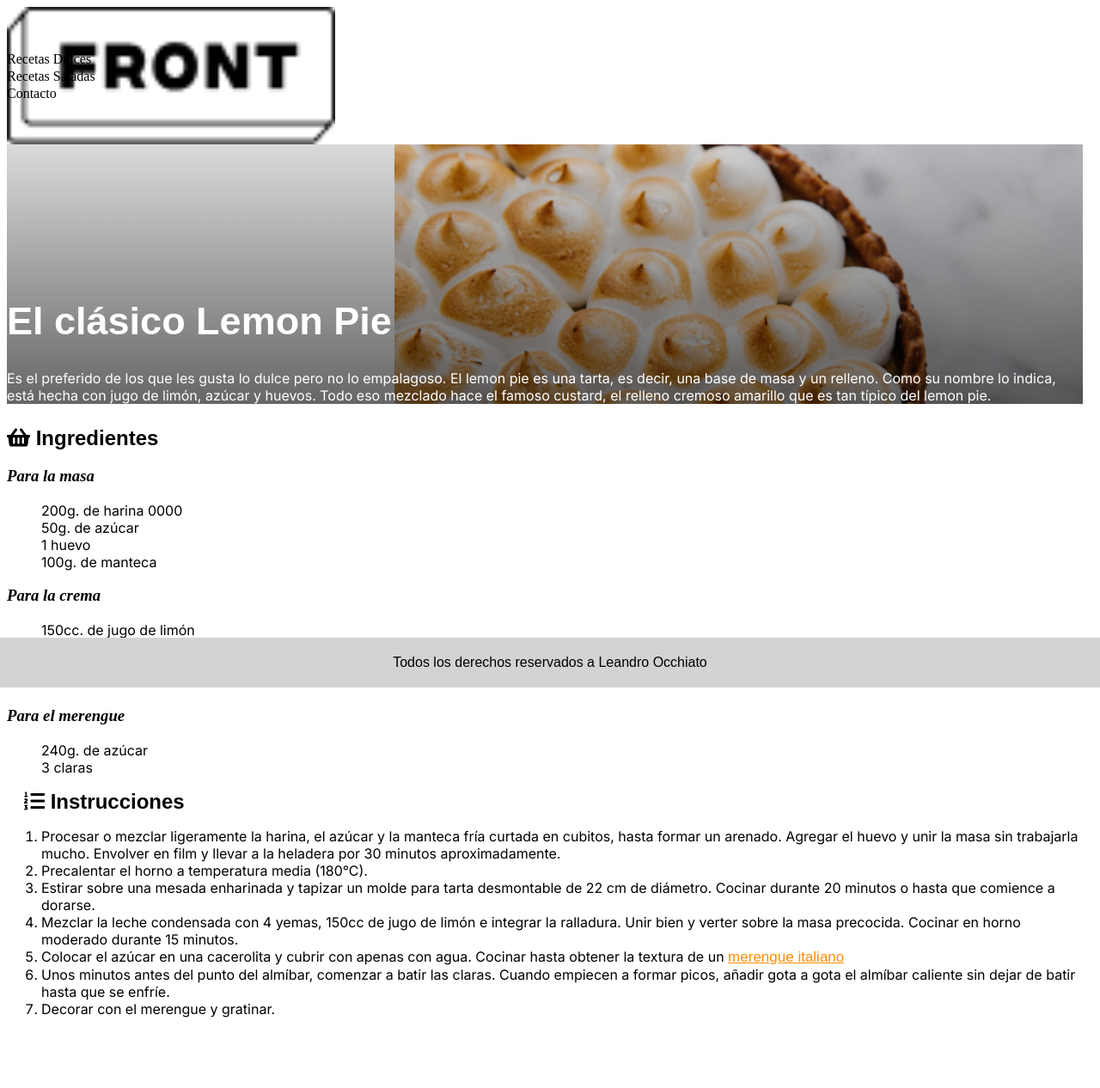
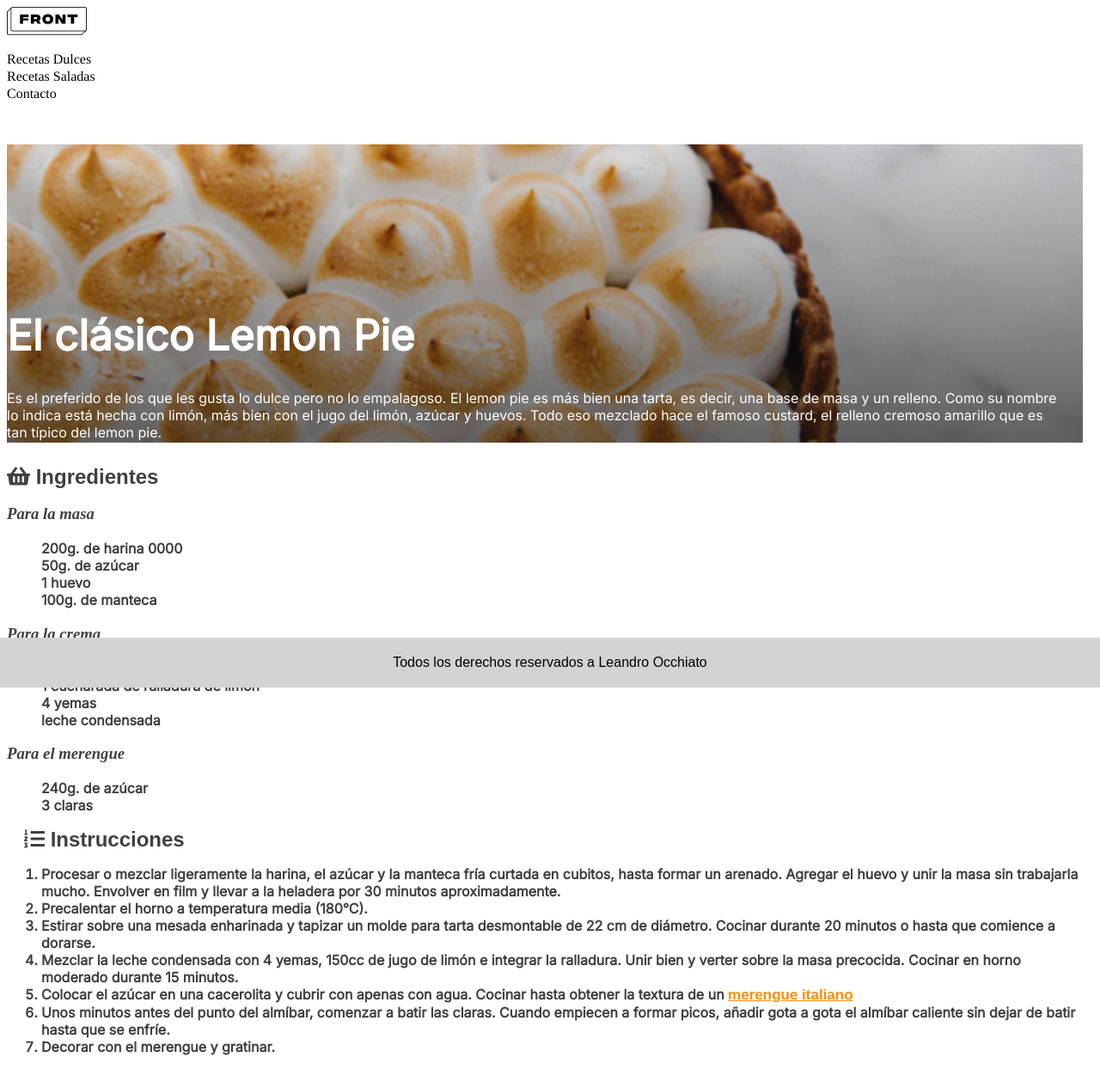
Before and after one commit to locchiato/Frontend1-clase3-4, a plain HTML site: page index.html in a window 1280 px wide. Shown: the whole page at 86% size. Drawn offline with Linux system fonts and the light colour scheme.

Commit message:
[MOD] S e modifico la fuente y el bg del header.

```diff
--- a/css/style.css
+++ b/css/style.css
@@ -1,4 +1,3 @@
-
 @import url('https://fonts.googleapis.com/css2?family=Inter:wght@400&display=swap');
 
 *{
@@ -6,20 +5,31 @@
     font-family: sans-serif;
 }
 
-li, p {
+h1 {
+    font-size: 49px;
+}
+
+li, p, h1 {
     font-family: 'Inter', sans-serif;
 }
 
-#logo {
-    background-size: contain;
-    background-color: white;
-    background-repeat: no-repeat;
-    background-image: url('../img/logo-front.png');
+p {
+    padding-bottom: 2px;
 }
 
-h1 {
-    font-size: 45px;
+nav ul {
+    margin: 0;
+    padding-left: 0;
+    padding-bottom: 50px;
 }
+
+nav li a {
+    color: black;
+    font-family: Times, serif;
+    font-size: 16px;
+    text-decoration: none;
+}
+
 
 h2 {
     margin: 0 auto;
@@ -31,48 +41,51 @@ h3 {
     font-style:  italic;
 }
 
-nav li a {
-    color: black;
-    font-family: serif;
-    text-decoration: none;
-}
-
 body {
-    margin-right: 20px
+    margin-right: 20px;
 }
 
 header {
-    width: 100%;
-    background-size: contain;
-    background-position: 100%;
+    background-size: cover;
+    background-position: left bottom;
     background-repeat: no-repeat;
     background-image: url('../img/lemon-pie.png');
 }
 
+
+#logo {
+    height: 50px;
+    background-size: 93px 33px;
+    background-repeat: no-repeat;
+    background-image: url('../img/logo-front.png');
+}
+
+#logo, nav {
+    background-color: white;
+}
+
 .lemon-pie {
     color:white;
-    padding-top: 150px;
-    background-image: linear-gradient(#00000025,#00000099);
-}
-
-nav ul {
-    margin: 0;
-    padding-left: 0;
-    padding-top: 50px;
-    padding-bottom: 50px;
+    padding: 160px 30px 0 0;
+    background-image: linear-gradient(#33333320,#11111199);
 }
 
 main {
-    padding: 10px 0 80px 0;
+    padding: 10px 0 70px 0;
 }
 
-#mer-it {
-    font-size: 17px;
-    color: darkorange;
+main *{
+    color: rgba(0,0,0,0.75);
+    font-weight: bold;
 }
 
 #inst {
     padding-left: 20px;
+}
+
+#merengue {
+    font-size: 17px;
+    color: darkorange;
 }
 
 footer {
--- a/index.html
+++ b/index.html
@@ -12,7 +12,8 @@
 
 <body>
     <header>
-            <nav id="logo">
+        <div id="logo"></div>
+            <nav>
                 <ul type='none'>
                     <li><a href="https://es.tastemade.com/recetas/recetas-de-Dulces">Recetas Dulces</a></li>
                     <li><a href="https://es.tastemade.com/recetas/Recetas-Saladas">Recetas Saladas</a></li>
@@ -21,9 +22,9 @@
             </nav>
         <div class="lemon-pie">
             <h1>El clásico Lemon Pie</h1>
-            <p>Es el preferido de los que les gusta lo dulce pero no lo empalagoso. El lemon pie es una
+            <p>Es el preferido de los que les gusta lo dulce pero no lo empalagoso. El lemon pie es más bien una
                 tarta, es decir, una
-                base de masa y un relleno. Como su nombre lo indica, está hecha con jugo de limón, azúcar y huevos. Todo
+                base de masa y un relleno. Como su nombre lo indica está hecha con limón, más bien con el jugo del limón, azúcar y huevos. Todo
                 eso
                 mezclado hace el famoso custard, el relleno cremoso amarillo que es tan típico del lemon pie.
             </p>
@@ -84,7 +85,7 @@
                     sobre la masa precocida. Cocinar en horno moderado durante 15 minutos.</li>
                 <li>Colocar el azúcar en una cacerolita y cubrir con apenas con agua. Cocinar hasta obtener la textura
                     de un
-                    <a id="mer-it" href="https://www.paulinacocina.net/merengue-italiano/21850">merengue italiano</a>
+                    <a id="merengue" href="https://www.paulinacocina.net/merengue-italiano/21850">merengue italiano</a>
                 </li>
                 <li>Unos minutos antes del punto del almíbar, comenzar a batir las claras. Cuando empiecen a formar
                     picos,
```
